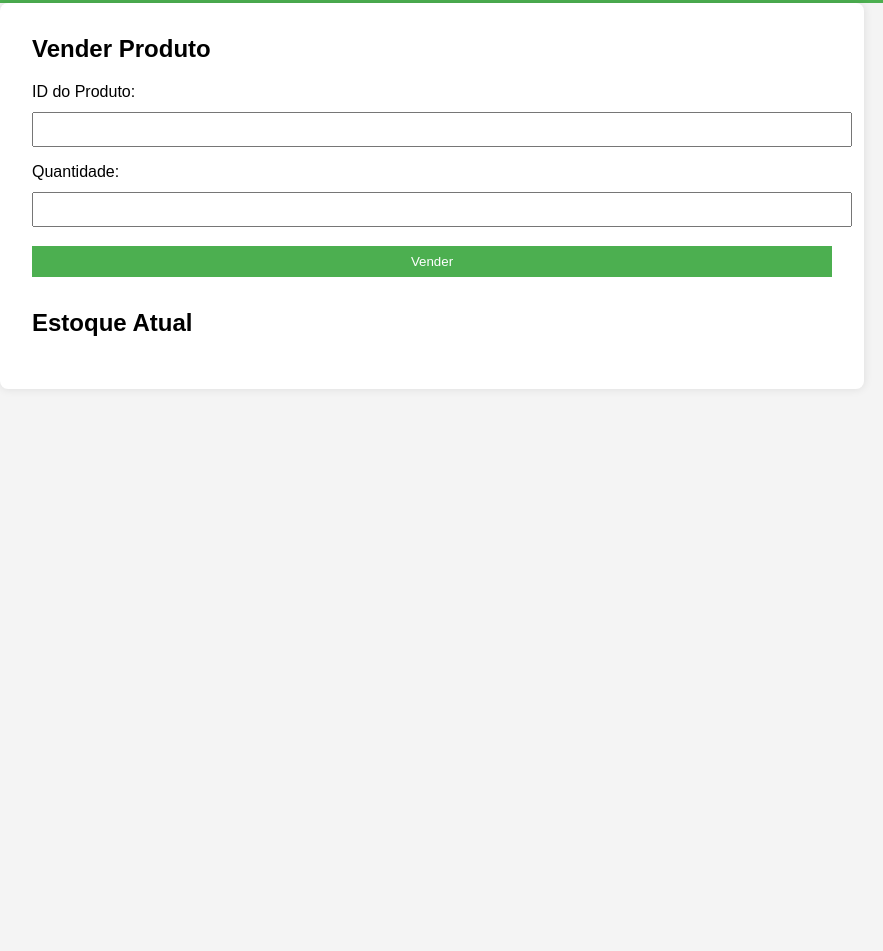
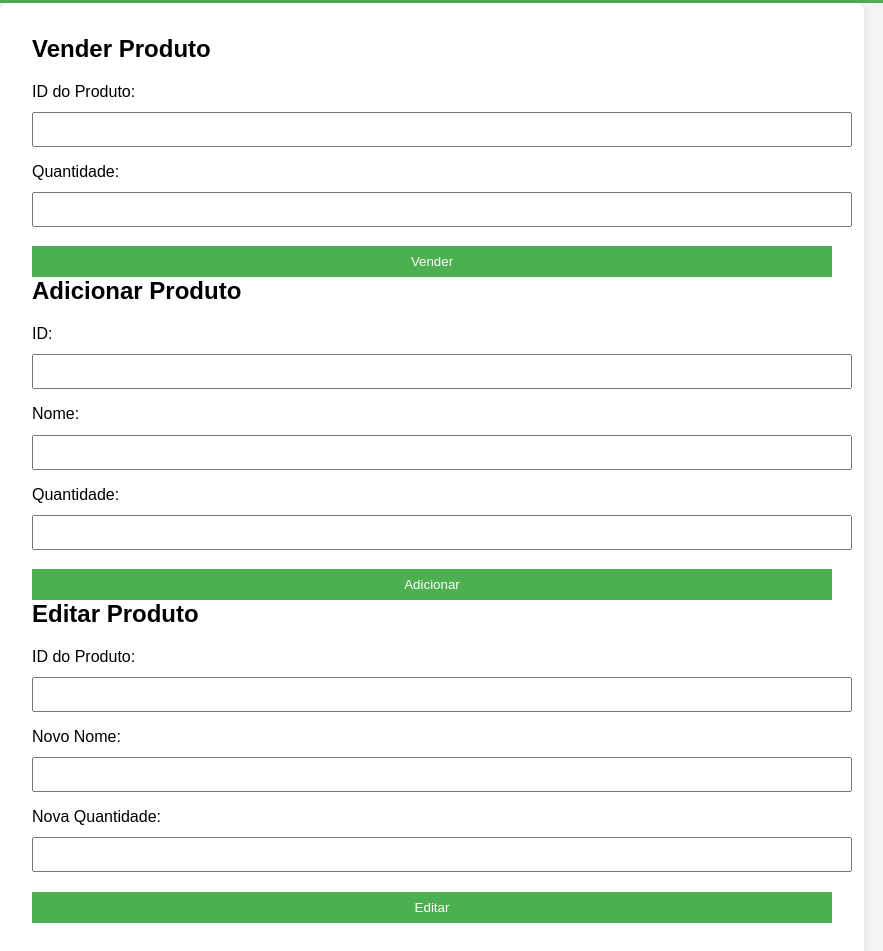
Before and after one commit to mariamalanote/sistema-estoque, a website: page public/index.html in a window 1280 px wide. Shown: the part 109-1060 px from the top of the page, without its empty margins (208-1091 px from the left). Before the commit the page ends 800 px from the top, so only its background shows below. Drawn offline with Linux system fonts and the light colour scheme; no server answers.

Commit message:
Adiciona funcionalidades de adicionar e editar produto no estoque

```diff
--- a/public/index.html
+++ b/public/index.html
@@ -78,6 +78,40 @@
       <button onclick="vender()">Vender</button>
     </section>
 
+    <section>
+  <h2>Adicionar Produto</h2>
+  <div class="form-group">
+    <label for="novo-id">ID:</label>
+    <input type="number" id="novo-id" />
+  </div>
+  <div class="form-group">
+    <label for="novo-nome">Nome:</label>
+    <input type="text" id="novo-nome" />
+  </div>
+  <div class="form-group">
+    <label for="novo-quantidade">Quantidade:</label>
+    <input type="number" id="novo-quantidade" />
+  </div>
+  <button onclick="adicionar()">Adicionar</button>
+</section>
+
+<section>
+  <h2>Editar Produto</h2>
+  <div class="form-group">
+    <label for="editar-id">ID do Produto:</label>
+    <input type="number" id="editar-id" />
+  </div>
+  <div class="form-group">
+    <label for="editar-nome">Novo Nome:</label>
+    <input type="text" id="editar-nome" />
+  </div>
+  <div class="form-group">
+    <label for="editar-quantidade">Nova Quantidade:</label>
+    <input type="number" id="editar-quantidade" />
+  </div>
+  <button onclick="editar()">Editar</button>
+</section>
+
     <section id="estoque">
       <h2>Estoque Atual</h2>
       <div id="lista-produtos"></div>
@@ -117,5 +151,36 @@
 
     window.onload = carregarEstoque;
   </script>
+  async function adicionar() {
+  const id = parseInt(document.getElementById('novo-id').value);
+  const nome = document.getElementById('novo-nome').value;
+  const quantidade = parseInt(document.getElementById('novo-quantidade').value);
+
+  const res = await fetch('/adicionar', {
+    method: 'POST',
+    headers: { 'Content-Type': 'application/json' },
+    body: JSON.stringify({ id, nome, quantidade })
+  });
+
+  const texto = await res.text();
+  alert(texto);
+  carregarEstoque();
+}
+
+async function editar() {
+  const id = parseInt(document.getElementById('editar-id').value);
+  const nome = document.getElementById('editar-nome').value;
+  const quantidade = parseInt(document.getElementById('editar-quantidade').value);
+
+  const res = await fetch('/editar', {
+    method: 'PUT',
+    headers: { 'Content-Type': 'application/json' },
+    body: JSON.stringify({ id, nome, quantidade })
+  });
+
+  const texto = await res.text();
+  alert(texto);
+  carregarEstoque();
+}
 </body>
 </html>
```
Also changed, not shown: app.js (+29 -0 lines).
